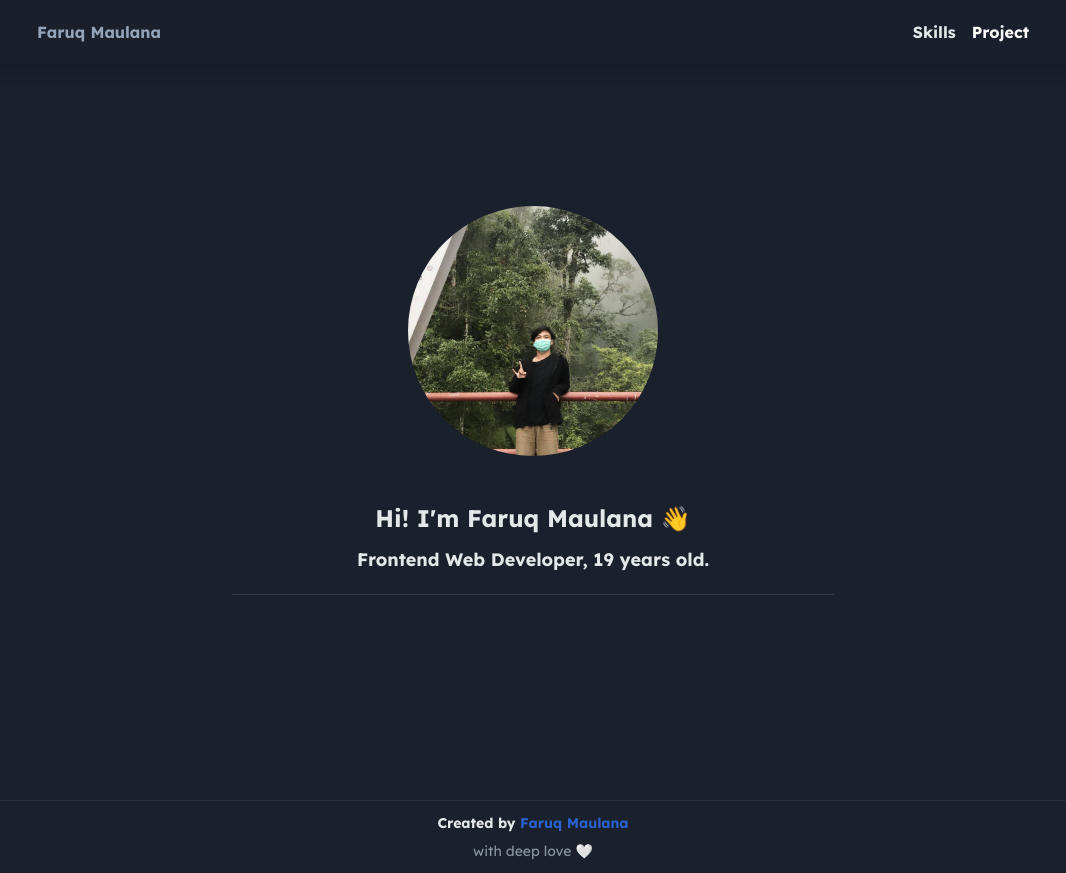
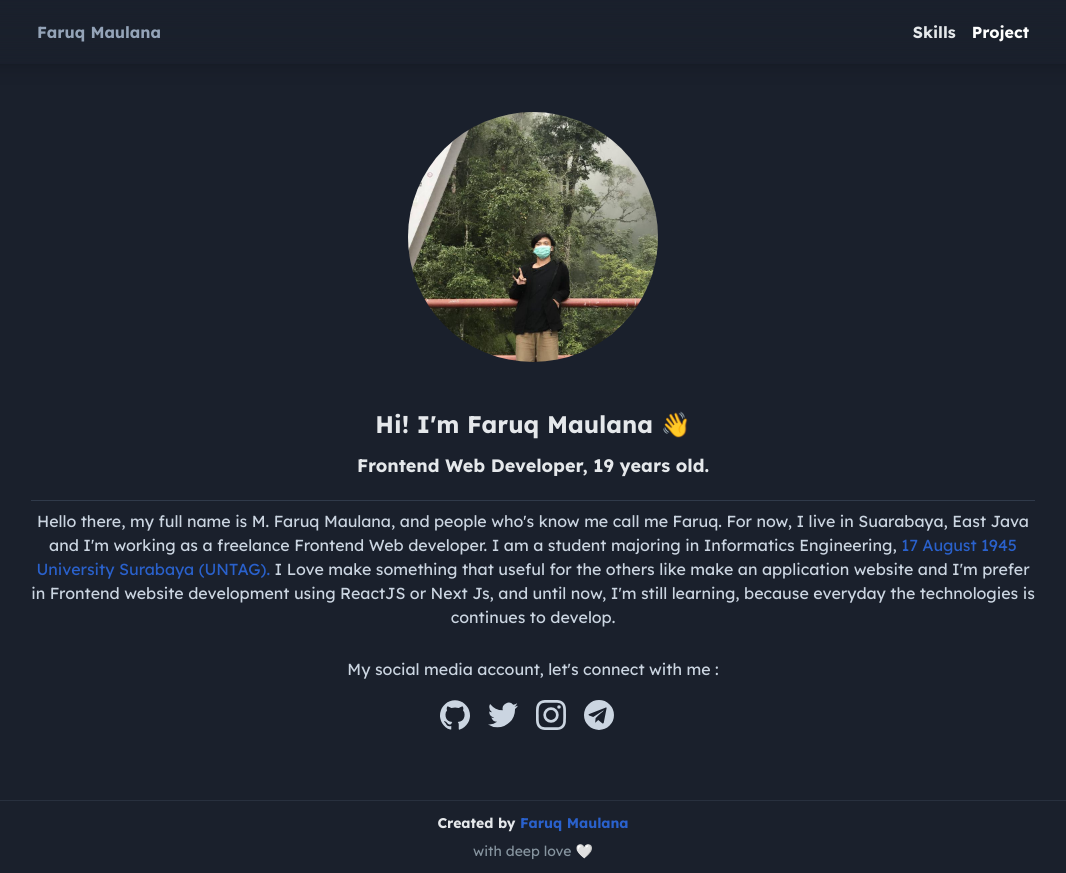
Before and after one commit to faruqmaulana/personal-web, a Next.js app: page / in a window 1280 px wide. Shown: the whole page, without its empty margins (107-1173 px from the left). Built offline with nearby package versions, Linux system fonts and the light colour scheme.

Commit message:
add about me desc

```diff
--- a/components/Footer.js
+++ b/components/Footer.js
@@ -2,7 +2,7 @@ export default function Footer() {
   return (
     <>
       <hr className=" w-full border-solid border-gray-700 opacity-50 shadow-lg shadow-black" />
-      <div className=" bg-primary">
+      <footer className=" bg-primary">
         <div className="container flex justify-center">
           <div className="flex w-full flex-col items-center justify-center lg:max-w-screen-lg">
             <p className="pt-3 text-sm font-bold text-secondary">
@@ -19,7 +19,7 @@ export default function Footer() {
             <p className="mt-2 pb-3 text-sm text-primary1">with deep love 🤍</p>
           </div>
         </div>
-      </div>
+      </footer>
     </>
   );
 }
--- a/pages/index.js
+++ b/pages/index.js
@@ -6,9 +6,9 @@ export default function Home() {
   return (
     <>
       <Layout>
-        <div className="container flex min-h-screen items-center justify-center">
-          <div className="flex flex-wrap">
-            <span className="mx-auto">
+        <main className="container flex min-h-screen lg:max-w-screen-lg">
+          <div className="mt-16 flex h-full w-full flex-col items-center justify-center rounded-lg py-12">
+            <span>
               <Image
                 src={profile}
                 width={250}
@@ -27,11 +27,113 @@ export default function Home() {
               <h2 className="mb-5 text-sm font-bold md:text-lg lg:text-lg">
                 Frontend Web Developer, 19 years old.
               </h2>
-              <hr className="w-full border-solid border-slate-600 opacity-50" />
-              <p></p>
+              <hr className="mb-2 w-full border-solid border-slate-600 opacity-50" />
+              <p className="text-sm leading-relaxed text-slate-300 sm:text-base">
+                Hello there, my full name is M. Faruq Maulana, and people who's
+                know me call me Faruq. For now, I live in Suarabaya, East Java
+                and I'm working as a freelance Frontend Web developer. I am a
+                student majoring in Informatics Engineering,{" "}
+                <a href="https://www.untag-sby.ac.id/" className="text-onhover">
+                  17 August 1945 University Surabaya (UNTAG).
+                </a>{" "}
+                I Love make something that useful for the others like make an
+                application website and I'm prefer in Frontend website
+                development using ReactJS or Next Js, and until now, I'm still
+                learning, because everyday the technologies is continues to
+                develop.
+              </p>
+              <p class="mb-2 mt-5 p-2 text-sm  leading-relaxed text-slate-300 sm:text-base">
+                My social media account, let's connect with me :
+              </p>
+              <div class="flex flex-row justify-center">
+                <span className="text-slate-300 duration-300 hover:scale-95 hover:text-onhover">
+                  <a
+                    href="https://github.com/faruqmaulana/"
+                    target="_blank"
+                    rel="noreferrer"
+                    title="faruqmaulana's github"
+                  >
+                    <svg
+                      width="1.2em"
+                      height="1.2em"
+                      preserveAspectRatio="xMidYMid meet"
+                      viewBox="0 0 24 24"
+                      class="text-elucidator-700 dark:text-dark-repulser-400 mr-3 flex cursor-pointer text-3xl"
+                    >
+                      <path
+                        fill="currentColor"
+                        d="M12 2.247a10 10 0 0 0-3.162 19.487c.5.088.687-.212.687-.475c0-.237-.012-1.025-.012-1.862c-2.513.462-3.163-.613-3.363-1.175a3.636 3.636 0 0 0-1.025-1.413c-.35-.187-.85-.65-.013-.662a2.001 2.001 0 0 1 1.538 1.025a2.137 2.137 0 0 0 2.912.825a2.104 2.104 0 0 1 .638-1.338c-2.225-.25-4.55-1.112-4.55-4.937a3.892 3.892 0 0 1 1.025-2.688a3.594 3.594 0 0 1 .1-2.65s.837-.262 2.75 1.025a9.427 9.427 0 0 1 5 0c1.912-1.3 2.75-1.025 2.75-1.025a3.593 3.593 0 0 1 .1 2.65a3.869 3.869 0 0 1 1.025 2.688c0 3.837-2.338 4.687-4.563 4.937a2.368 2.368 0 0 1 .675 1.85c0 1.338-.012 2.413-.012 2.75c0 .263.187.575.687.475A10.005 10.005 0 0 0 12 2.247Z"
+                      ></path>
+                    </svg>
+                  </a>
+                </span>
+                <span className="text-slate-300 duration-300 hover:scale-95 hover:text-onhover">
+                  <a
+                    href="https://twitter.com/promiseee123/"
+                    target="_blank"
+                    rel="noreferrer"
+                    title="faruqmaulana's twitter"
+                  >
+                    <svg
+                      width="1.2em"
+                      height="1.2em"
+                      preserveAspectRatio="xMidYMid meet"
+                      viewBox="0 0 24 24"
+                      class="text-elucidator-700 dark:text-dark-repulser-400 mr-3 flex cursor-pointer text-3xl"
+                    >
+                      <path
+                        fill="currentColor"
+                        d="M22 5.8a8.49 8.49 0 0 1-2.36.64a4.13 4.13 0 0 0 1.81-2.27a8.21 8.21 0 0 1-2.61 1a4.1 4.1 0 0 0-7 3.74a11.64 11.64 0 0 1-8.45-4.29a4.16 4.16 0 0 0-.55 2.07a4.09 4.09 0 0 0 1.82 3.41a4.05 4.05 0 0 1-1.86-.51v.05a4.1 4.1 0 0 0 3.3 4a3.93 3.93 0 0 1-1.1.17a4.9 4.9 0 0 1-.77-.07a4.11 4.11 0 0 0 3.83 2.84A8.22 8.22 0 0 1 3 18.34a7.93 7.93 0 0 1-1-.06a11.57 11.57 0 0 0 6.29 1.85A11.59 11.59 0 0 0 20 8.45v-.53a8.43 8.43 0 0 0 2-2.12Z"
+                      ></path>
+                    </svg>
+                  </a>
+                </span>
+                <span className="text-slate-300 duration-300 hover:scale-95 hover:text-onhover">
+                  <a
+                    href="https://instagram.com/faruq.maulanaa/"
+                    target="_blank"
+                    rel="noreferrer"
+                    title="faruqmaulana's instagram"
+                  >
+                    <svg
+                      width="1.2em"
+                      height="1.2em"
+                      preserveAspectRatio="xMidYMid meet"
+                      viewBox="0 0 24 24"
+                      class="text-elucidator-700 dark:text-dark-repulser-400 mr-3 flex cursor-pointer text-3xl"
+                    >
+                      <path
+                        fill="currentColor"
+                        d="M17.34 5.46a1.2 1.2 0 1 0 1.2 1.2a1.2 1.2 0 0 0-1.2-1.2Zm4.6 2.42a7.59 7.59 0 0 0-.46-2.43a4.94 4.94 0 0 0-1.16-1.77a4.7 4.7 0 0 0-1.77-1.15a7.3 7.3 0 0 0-2.43-.47C15.06 2 14.72 2 12 2s-3.06 0-4.12.06a7.3 7.3 0 0 0-2.43.47a4.78 4.78 0 0 0-1.77 1.15a4.7 4.7 0 0 0-1.15 1.77a7.3 7.3 0 0 0-.47 2.43C2 8.94 2 9.28 2 12s0 3.06.06 4.12a7.3 7.3 0 0 0 .47 2.43a4.7 4.7 0 0 0 1.15 1.77a4.78 4.78 0 0 0 1.77 1.15a7.3 7.3 0 0 0 2.43.47C8.94 22 9.28 22 12 22s3.06 0 4.12-.06a7.3 7.3 0 0 0 2.43-.47a4.7 4.7 0 0 0 1.77-1.15a4.85 4.85 0 0 0 1.16-1.77a7.59 7.59 0 0 0 .46-2.43c0-1.06.06-1.4.06-4.12s0-3.06-.06-4.12ZM20.14 16a5.61 5.61 0 0 1-.34 1.86a3.06 3.06 0 0 1-.75 1.15a3.19 3.19 0 0 1-1.15.75a5.61 5.61 0 0 1-1.86.34c-1 .05-1.37.06-4 .06s-3 0-4-.06a5.73 5.73 0 0 1-1.94-.3a3.27 3.27 0 0 1-1.1-.75a3 3 0 0 1-.74-1.15a5.54 5.54 0 0 1-.4-1.9c0-1-.06-1.37-.06-4s0-3 .06-4a5.54 5.54 0 0 1 .35-1.9A3 3 0 0 1 5 5a3.14 3.14 0 0 1 1.1-.8A5.73 5.73 0 0 1 8 3.86c1 0 1.37-.06 4-.06s3 0 4 .06a5.61 5.61 0 0 1 1.86.34a3.06 3.06 0 0 1 1.19.8a3.06 3.06 0 0 1 .75 1.1a5.61 5.61 0 0 1 .34 1.9c.05 1 .06 1.37.06 4s-.01 3-.06 4ZM12 6.87A5.13 5.13 0 1 0 17.14 12A5.12 5.12 0 0 0 12 6.87Zm0 8.46A3.33 3.33 0 1 1 15.33 12A3.33 3.33 0 0 1 12 15.33Z"
+                      ></path>
+                    </svg>
+                  </a>
+                </span>
+                <span className="text-slate-300 duration-300 hover:scale-95 hover:text-onhover">
+                  <a
+                    href="https://t.me/faruqmaulanaa/"
+                    target="_blank"
+                    rel="noreferrer"
+                    title="faruqmaulana's telegram"
+                  >
+                    <svg
+                      width="1.2em"
+                      height="1.2em"
+                      preserveAspectRatio="xMidYMid meet"
+                      viewBox="0 0 24 24"
+                      class="text-elucidator-700 dark:text-dark-repulser-400 mr-3 flex cursor-pointer text-3xl"
+                    >
+                      <path
+                        fill="currentColor"
+                        d="M11.994 2a10 10 0 1 0 10 10a10 10 0 0 0-10-10Zm3.18 15.152a.705.705 0 0 1-1.002.352l-2.715-2.11l-1.742 1.608a.3.3 0 0 1-.285.039l.334-2.989l.01.009l.007-.059s4.885-4.448 5.084-4.637c.202-.189.135-.23.135-.23c.012-.23-.361 0-.361 0l-6.473 4.164l-2.695-.918s-.414-.148-.453-.475c-.041-.324.466-.5.466-.5l10.717-4.258s.881-.392.881.258Z"
+                      ></path>
+                    </svg>
+                  </a>
+                </span>
+              </div>
             </div>
           </div>
-        </div>
+        </main>
       </Layout>
     </>
   );
--- a/pages/skills.js
+++ b/pages/skills.js
@@ -33,7 +33,7 @@ export default function skills() {
               {skills.map(({ name, img }) => (
                 <div
                   key={name}
-                  className="flex h-[155px] flex-col items-center justify-between rounded bg-skill-secondary p-5 shadow-lg duration-300 hover:translate-y-3 hover:scale-105 hover:shadow-lg hover:shadow-black md:h-[185px] lg:h-[185px]"
+                  className="flex h-[155px] flex-col items-center justify-between rounded bg-skill-secondary p-5 shadow-lg duration-300 hover:translate-y-1 hover:scale-105 hover:shadow-lg hover:shadow-black md:h-[185px] md:hover:translate-y-2 lg:h-[185px] lg:hover:translate-y-3"
                 >
                   <div className="flex h-[100px] w-[100px] items-center justify-center">
                     <img
```
